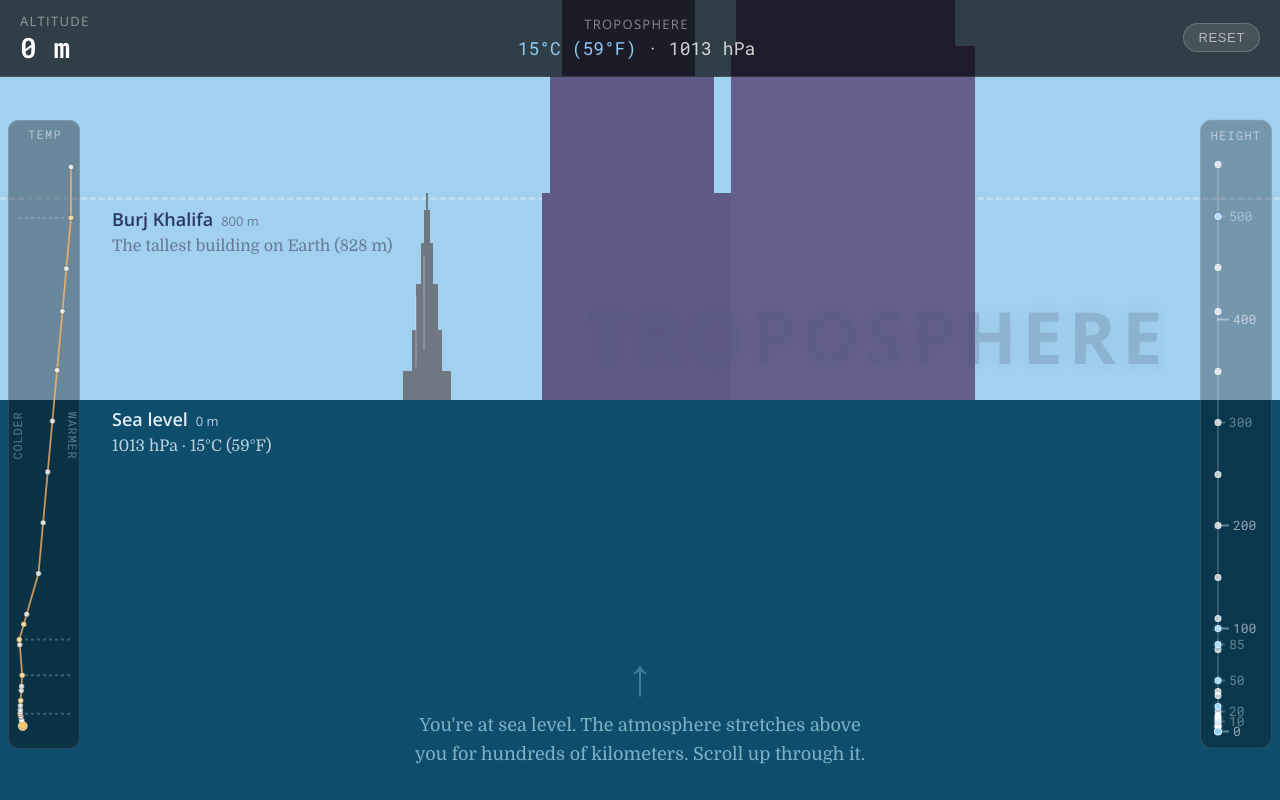
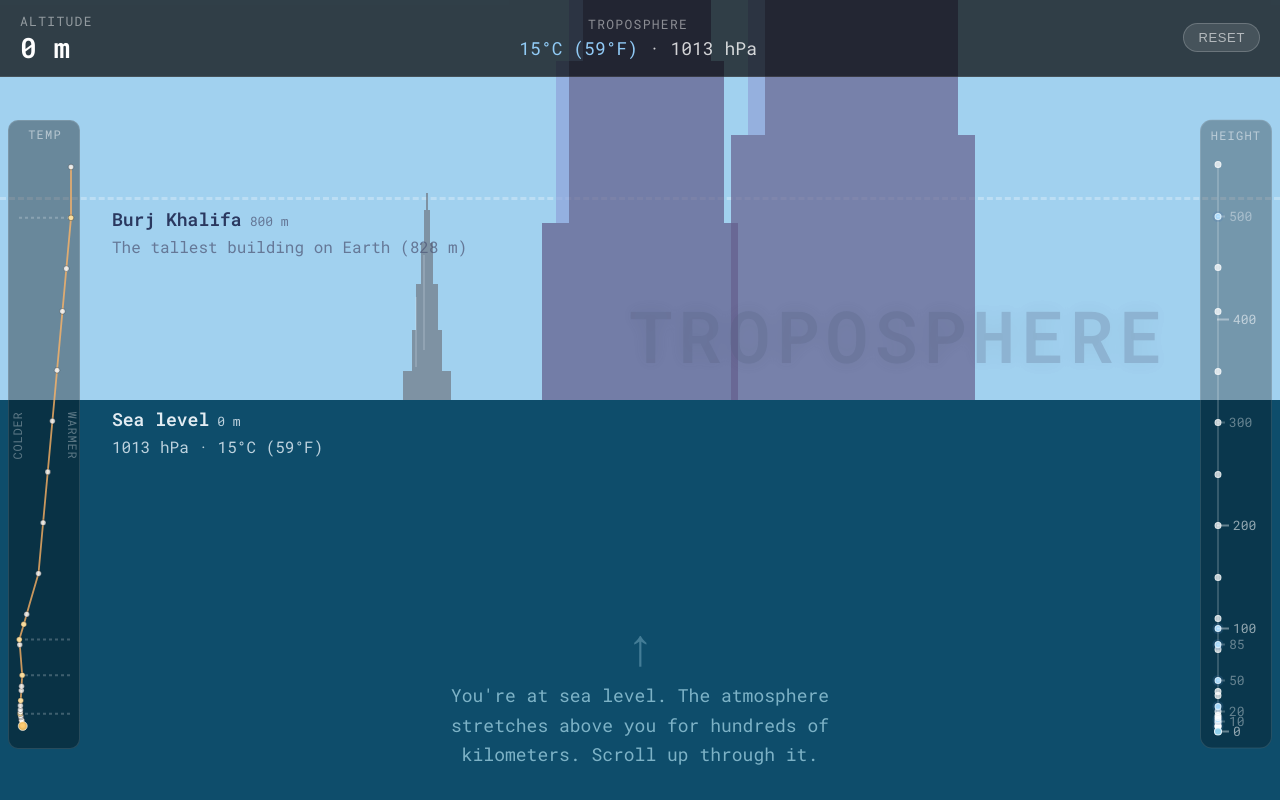
Before and after one commit to bairdlangenbrunner/scroll-up, a React (Vite) app: page / in a window 1280 px wide. Built offline with nearby package versions, Linux system fonts and the light colour scheme.

Commit message:
overhauled a lot, including mountains and planes

```diff
--- a/src/AtmosphereScrolly.jsx
+++ b/src/AtmosphereScrolly.jsx
@@ -929,44 +929,41 @@ function CruisingPlanes({ currentKm, topVisibleKm, oceanHeight }) {
             style={{ display: "block" }}
           >
             <g fill="#dce9f2">
-              <rect x="18" y="18" width="40" height="8" />
-              <rect x="58" y="16" width="18" height="10" />
-              <rect x="76" y="18" width="10" height="6" />
-              <rect x="10" y="14" width="8" height="4" />
-              <rect x="10" y="26" width="8" height="4" />
-              <rect x="22" y="10" width="10" height="4" />
-              <rect x="18" y="14" width="14" height="4" />
-              <rect x="24" y="26" width="10" height="4" />
-              <rect x="20" y="22" width="14" height="4" />
-              <rect x="34" y="6" width="10" height="4" />
-              <rect x="30" y="10" width="16" height="4" />
-              <rect x="38" y="30" width="10" height="4" />
-              <rect x="34" y="26" width="16" height="4" />
+              {/* Fuselage */}
+              <rect x="10" y="15" width="68" height="12" />
+              {/* Nose taper (right) */}
+              <rect x="78" y="16" width="8" height="10" />
+              <rect x="84" y="17" width="6" height="8" />
+              <rect x="88" y="19" width="4" height="4" />
+              {/* Tail body (left) */}
+              <rect x="4" y="15" width="8" height="12" />
+              {/* Vertical tail fin */}
+              <rect x="4" y="5" width="8" height="11" />
+              <rect x="6" y="1" width="6" height="6" />
+              {/* Horizontal stabilizer */}
+              <rect x="0" y="20" width="6" height="4" />
+              {/* Wing — swept back, extends down-left from mid-fuselage */}
+              <rect x="32" y="27" width="30" height="4" />
+              <rect x="22" y="31" width="26" height="4" />
+              <rect x="14" y="35" width="18" height="3" />
+              <rect x="8" y="37" width="10" height="2" />
             </g>
             <g fill="#c7d7e3">
-              <rect x="18" y="24" width="40" height="2" />
-              <rect x="58" y="24" width="16" height="2" />
-              <rect x="76" y="22" width="8" height="2" />
+              {/* Fuselage underside shadow */}
+              <rect x="10" y="25" width="68" height="2" />
+              {/* Wing shadow line */}
+              <rect x="32" y="29" width="30" height="2" />
             </g>
             <g fill="#29a8df">
-              <rect x="46" y="18" width="4" height="4" />
-              <rect x="54" y="18" width="4" height="4" />
-              <rect x="62" y="18" width="4" height="4" />
-              <rect x="70" y="18" width="4" height="4" />
-              <rect x="78" y="20" width="4" height="2" />
-            </g>
-            <g fill="#366fb6">
-              <rect x="18" y="12" width="10" height="4" />
-              <rect x="14" y="16" width="10" height="4" />
-              <rect x="34" y="8" width="8" height="2" />
-              <rect x="30" y="10" width="10" height="2" />
-              <rect x="20" y="24" width="10" height="4" />
-              <rect x="24" y="28" width="10" height="4" />
-              <rect x="36" y="30" width="10" height="2" />
+              {/* Cockpit windows near nose */}
+              <rect x="60" y="15" width="6" height="6" />
+              <rect x="66" y="15" width="6" height="6" />
+              <rect x="72" y="16" width="5" height="5" />
             </g>
             <g fill="#edf4f8">
-              <rect x="82" y="18" width="6" height="6" />
-              <rect x="88" y="20" width="2" height="2" />
+              {/* Nose highlight */}
+              <rect x="88" y="19" width="4" height="4" />
+              <rect x="90" y="20" width="2" height="2" />
             </g>
           </svg>
         </div>
@@ -1060,6 +1057,7 @@ function BurjComparison({ compact, phone, oceanHeight }) {
         width: svgWidth,
         height: svgHeight,
         zIndex: 1,
+        opacity: 0.7,
         pointerEvents: "none",
         transform: "translateX(-50%)",
       }}
@@ -1089,7 +1087,7 @@ function BurjComparison({ compact, phone, oceanHeight }) {
   );
 }
 
-function MountainComparison({ compact, phone, oceanHeight }) {
+function EverestComparison({ compact, phone, oceanHeight }) {
   const svgWidth = phone ? 124 : compact ? 184 : 244;
   const svgHeight = altitudeToPixels(8.849);
 
@@ -1102,6 +1100,7 @@ function MountainComparison({ compact, phone, oceanHeight }) {
         width: svgWidth,
         height: svgHeight,
         zIndex: 1,
+        opacity: 0.7,
         pointerEvents: "none",
         transform: "translateX(-50%)",
       }}
@@ -1114,31 +1113,31 @@ function MountainComparison({ compact, phone, oceanHeight }) {
         style={{ display: "block" }}
         shapeRendering="crispEdges"
       >
+        {/* Mountain body — wide base tapering to a peak (~7% step per side per layer) */}
         <g fill="#655f8d">
-          <rect x={0} y={svgHeight * 0.84} width={svgWidth} height={svgHeight * 0.16} />
-          <rect x={svgWidth * 0.02} y={svgHeight * 0.76} width={svgWidth * 0.9} height={svgHeight * 0.08} />
-          <rect x={svgWidth * 0.08} y={svgHeight * 0.66} width={svgWidth * 0.76} height={svgHeight * 0.1} />
-          <rect x={svgWidth * 0.14} y={svgHeight * 0.56} width={svgWidth * 0.6} height={svgHeight * 0.1} />
-          <rect x={svgWidth * 0.2} y={svgHeight * 0.46} width={svgWidth * 0.46} height={svgHeight * 0.1} />
-          <rect x={svgWidth * 0.28} y={svgHeight * 0.34} width={svgWidth * 0.3} height={svgHeight * 0.12} />
-          <rect x={svgWidth * 0.32} y={svgHeight * 0.22} width={svgWidth * 0.3} height={svgHeight * 0.12} />
-          <rect x={svgWidth * 0.36} y={svgHeight * 0.12} width={svgWidth * 0.22} height={svgHeight * 0.1} />
-          <rect x={svgWidth * 0.38} y={0} width={svgWidth * 0.18} height={svgHeight * 0.12} />
-          <rect x={svgWidth * 0.56} y={svgHeight * 0.12} width={svgWidth * 0.08} height={svgHeight * 0.1} />
-          <rect x={svgWidth * 0.62} y={svgHeight * 0.28} width={svgWidth * 0.1} height={svgHeight * 0.1} />
-          <rect x={svgWidth * 0.72} y={svgHeight * 0.42} width={svgWidth * 0.1} height={svgHeight * 0.12} />
-          <rect x={svgWidth * 0.82} y={svgHeight * 0.58} width={svgWidth * 0.08} height={svgHeight * 0.18} />
+          <rect x={0}                  y={svgHeight * 0.88} width={svgWidth}            height={svgHeight * 0.12} />
+          <rect x={svgWidth * 0.07}    y={svgHeight * 0.77} width={svgWidth * 0.86}     height={svgHeight * 0.11} />
+          <rect x={svgWidth * 0.14}    y={svgHeight * 0.66} width={svgWidth * 0.72}     height={svgHeight * 0.11} />
+          <rect x={svgWidth * 0.21}    y={svgHeight * 0.55} width={svgWidth * 0.58}     height={svgHeight * 0.11} />
+          <rect x={svgWidth * 0.28}    y={svgHeight * 0.44} width={svgWidth * 0.44}     height={svgHeight * 0.11} />
+          <rect x={svgWidth * 0.35}    y={svgHeight * 0.33} width={svgWidth * 0.30}     height={svgHeight * 0.11} />
+          <rect x={svgWidth * 0.39}    y={svgHeight * 0.22} width={svgWidth * 0.22}     height={svgHeight * 0.11} />
+          <rect x={svgWidth * 0.42}    y={svgHeight * 0.12} width={svgWidth * 0.16}     height={svgHeight * 0.10} />
+          <rect x={svgWidth * 0.44}    y={0}                width={svgWidth * 0.12}     height={svgHeight * 0.12} />
         </g>
+        {/* Left-face highlight (lighter blue-purple) */}
         <g fill="#8fa2d6">
-          <rect x={svgWidth * 0.18} y={svgHeight * 0.56} width={svgWidth * 0.12} height={svgHeight * 0.1} />
-          <rect x={svgWidth * 0.28} y={svgHeight * 0.44} width={svgWidth * 0.1} height={svgHeight * 0.1} />
-          <rect x={svgWidth * 0.36} y={svgHeight * 0.32} width={svgWidth * 0.14} height={svgHeight * 0.1} />
-          <rect x={svgWidth * 0.5} y={svgHeight * 0.22} width={svgWidth * 0.08} height={svgHeight * 0.1} />
+          <rect x={svgWidth * 0.07}    y={svgHeight * 0.77} width={svgWidth * 0.07}     height={svgHeight * 0.11} />
+          <rect x={svgWidth * 0.14}    y={svgHeight * 0.66} width={svgWidth * 0.07}     height={svgHeight * 0.11} />
+          <rect x={svgWidth * 0.21}    y={svgHeight * 0.55} width={svgWidth * 0.07}     height={svgHeight * 0.11} />
+          <rect x={svgWidth * 0.28}    y={svgHeight * 0.44} width={svgWidth * 0.07}     height={svgHeight * 0.11} />
+          <rect x={svgWidth * 0.35}    y={svgHeight * 0.33} width={svgWidth * 0.06}     height={svgHeight * 0.11} />
         </g>
+        {/* Snow cap */}
         <g fill="#eef4ff">
-          <rect x={svgWidth * 0.38} y={0} width={svgWidth * 0.18} height={svgHeight * 0.08} />
-          <rect x={svgWidth * 0.34} y={svgHeight * 0.08} width={svgWidth * 0.24} height={svgHeight * 0.04} />
-          <rect x={svgWidth * 0.32} y={svgHeight * 0.12} width={svgWidth * 0.26} height={svgHeight * 0.04} />
+          <rect x={svgWidth * 0.44}    y={0}                width={svgWidth * 0.12}     height={svgHeight * 0.07} />
+          <rect x={svgWidth * 0.42}    y={svgHeight * 0.07} width={svgWidth * 0.14}     height={svgHeight * 0.03} />
+          <rect x={svgWidth * 0.41}    y={svgHeight * 0.10} width={svgWidth * 0.15}     height={svgHeight * 0.02} />
         </g>
       </svg>
     </div>
@@ -1158,6 +1157,7 @@ function KilimanjaroComparison({ compact, phone, oceanHeight }) {
         width: svgWidth,
         height: svgHeight,
         zIndex: 1,
+        opacity: 0.7,
         pointerEvents: "none",
         transform: "translateX(-50%)",
       }}
@@ -1170,28 +1170,31 @@ function KilimanjaroComparison({ compact, phone, oceanHeight }) {
         style={{ display: "block" }}
         shapeRendering="crispEdges"
       >
+        {/* Mountain body — wide base tapering to a peak (~7% step per side per layer) */}
         <g fill="#5f5a88">
-          <rect x={0} y={svgHeight * 0.86} width={svgWidth} height={svgHeight * 0.14} />
-          <rect x={svgWidth * 0.04} y={svgHeight * 0.78} width={svgWidth * 0.84} height={svgHeight * 0.08} />
-          <rect x={svgWidth * 0.1} y={svgHeight * 0.68} width={svgWidth * 0.68} height={svgHeight * 0.1} />
-          <rect x={svgWidth * 0.18} y={svgHeight * 0.56} width={svgWidth * 0.5} height={svgHeight * 0.12} />
-          <rect x={svgWidth * 0.28} y={svgHeight * 0.42} width={svgWidth * 0.32} height={svgHeight * 0.14} />
-          <rect x={svgWidth * 0.34} y={svgHeight * 0.28} width={svgWidth * 0.28} height={svgHeight * 0.14} />
-          <rect x={svgWidth * 0.38} y={svgHeight * 0.16} width={svgWidth * 0.22} height={svgHeight * 0.12} />
-          <rect x={svgWidth * 0.4} y={0} width={svgWidth * 0.18} height={svgHeight * 0.16} />
-          <rect x={svgWidth * 0.56} y={svgHeight * 0.16} width={svgWidth * 0.08} height={svgHeight * 0.12} />
-          <rect x={svgWidth * 0.64} y={svgHeight * 0.34} width={svgWidth * 0.08} height={svgHeight * 0.1} />
-          <rect x={svgWidth * 0.72} y={svgHeight * 0.5} width={svgWidth * 0.08} height={svgHeight * 0.18} />
+          <rect x={0}                  y={svgHeight * 0.88} width={svgWidth}            height={svgHeight * 0.12} />
+          <rect x={svgWidth * 0.07}    y={svgHeight * 0.77} width={svgWidth * 0.86}     height={svgHeight * 0.11} />
+          <rect x={svgWidth * 0.14}    y={svgHeight * 0.66} width={svgWidth * 0.72}     height={svgHeight * 0.11} />
+          <rect x={svgWidth * 0.21}    y={svgHeight * 0.55} width={svgWidth * 0.58}     height={svgHeight * 0.11} />
+          <rect x={svgWidth * 0.28}    y={svgHeight * 0.44} width={svgWidth * 0.44}     height={svgHeight * 0.11} />
+          <rect x={svgWidth * 0.35}    y={svgHeight * 0.33} width={svgWidth * 0.30}     height={svgHeight * 0.11} />
+          <rect x={svgWidth * 0.39}    y={svgHeight * 0.22} width={svgWidth * 0.22}     height={svgHeight * 0.11} />
+          <rect x={svgWidth * 0.42}    y={svgHeight * 0.12} width={svgWidth * 0.16}     height={svgHeight * 0.10} />
+          <rect x={svgWidth * 0.44}    y={0}                width={svgWidth * 0.12}     height={svgHeight * 0.12} />
         </g>
+        {/* Left-face highlight (lighter blue-purple) */}
         <g fill="#8ea2da">
-          <rect x={svgWidth * 0.22} y={svgHeight * 0.56} width={svgWidth * 0.1} height={svgHeight * 0.12} />
-          <rect x={svgWidth * 0.34} y={svgHeight * 0.42} width={svgWidth * 0.08} height={svgHeight * 0.12} />
-          <rect x={svgWidth * 0.42} y={svgHeight * 0.28} width={svgWidth * 0.12} height={svgHeight * 0.12} />
+          <rect x={svgWidth * 0.07}    y={svgHeight * 0.77} width={svgWidth * 0.07}     height={svgHeight * 0.11} />
+          <rect x={svgWidth * 0.14}    y={svgHeight * 0.66} width={svgWidth * 0.07}     height={svgHeight * 0.11} />
+          <rect x={svgWidth * 0.21}    y={svgHeight * 0.55} width={svgWidth * 0.07}     height={svgHeight * 0.11} />
+          <rect x={svgWidth * 0.28}    y={svgHeight * 0.44} width={svgWidth * 0.07}     height={svgHeight * 0.11} />
+          <rect x={svgWidth * 0.35}    y={svgHeight * 0.33} width={svgWidth * 0.06}     height={svgHeight * 0.11} />
         </g>
+        {/* Snow cap */}
         <g fill="#eef5ff">
-          <rect x={svgWidth * 0.4} y={0} width={svgWidth * 0.18} height={svgHeight * 0.1} />
-          <rect x={svgWidth * 0.36} y={svgHeight * 0.1} width={svgWidth * 0.22} height={svgHeight * 0.06} />
-          <rect x={svgWidth * 0.34} y={svgHeight * 0.16} width={svgWidth * 0.22} height={svgHeight * 0.04} />
+          <rect x={svgWidth * 0.44}    y={0}                width={svgWidth * 0.12}     height={svgHeight * 0.07} />
+          <rect x={svgWidth * 0.42}    y={svgHeight * 0.07} width={svgWidth * 0.14}     height={svgHeight * 0.03} />
+          <rect x={svgWidth * 0.41}    y={svgHeight * 0.10} width={svgWidth * 0.15}     height={svgHeight * 0.02} />
         </g>
       </svg>
     </div>
@@ -1234,7 +1237,7 @@ const StaticAtmosphereScene = memo(function StaticAtmosphereScene({
         <div style={{ marginBottom: 10, fontSize: isPhone ? "44px" : "52px", lineHeight: 1, color: "rgba(140, 190, 210, 0.42)" }}>
           ↑
         </div>
-        <div style={{ fontSize: isPhone ? "16px" : "18px", color: "rgba(160, 210, 228, 0.76)", maxWidth: isPhone ? 260 : 460, margin: isPhone ? 0 : "0 auto", lineHeight: 1.65, fontFamily: "'Domine', Georgia, serif" }}>
+        <div style={{ fontSize: isPhone ? "16px" : "18px", color: "rgba(160, 210, 228, 0.76)", maxWidth: isPhone ? 260 : 460, margin: isPhone ? 0 : "0 auto", lineHeight: 1.65, fontFamily: "'Roboto Mono', monospace" }}>
           You&apos;re at sea level. The atmosphere stretches above you for hundreds of kilometers. Scroll up through it.
         </div>
       </div>
@@ -1377,7 +1380,7 @@ const StaticAtmosphereScene = memo(function StaticAtmosphereScene({
                   {lm.km < 1 ? (lm.km * 1000).toFixed(0) + " m" : lm.km + " km"}
                 </span>
               </div>
-              <div style={{ fontSize: isPhone ? "12px" : isCompact ? "14px" : "16px", color: lmSubColor, marginTop: 3, lineHeight: isPhone ? 1.45 : 1.6, fontFamily: "'Domine', Georgia, serif" }}>
+              <div style={{ fontSize: isPhone ? "12px" : isCompact ? "14px" : "16px", color: lmSubColor, marginTop: 3, lineHeight: isPhone ? 1.45 : 1.6, fontFamily: "'Roboto Mono', monospace" }}>
                 {lm.detail}
               </div>
             </div>
@@ -1388,7 +1391,7 @@ const StaticAtmosphereScene = memo(function StaticAtmosphereScene({
       <TroposphereClouds oceanHeight={oceanHeight} />
       <OzoneMolecules oceanHeight={oceanHeight} />
       <KilimanjaroComparison compact={isCompact} phone={isPhone} oceanHeight={oceanHeight} />
-      <MountainComparison compact={isCompact} phone={isPhone} oceanHeight={oceanHeight} />
+      <EverestComparison compact={isCompact} phone={isPhone} oceanHeight={oceanHeight} />
       <BurjComparison compact={isCompact} phone={isPhone} oceanHeight={oceanHeight} />
       <Stars />
 
--- a/src/styles.css
+++ b/src/styles.css
@@ -13,7 +13,7 @@ body {
 
 body {
   background: #000;
-  font-family: "Open Sans", sans-serif;
+  font-family: "Roboto Mono", monospace;
 }
 
 * {
```
